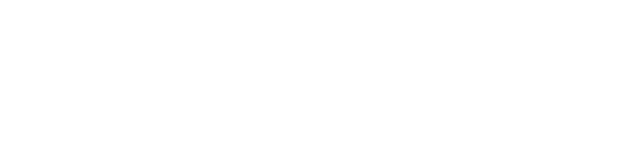
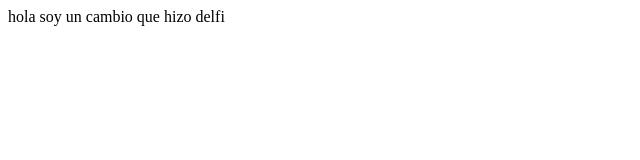
Before and after one commit to violecheb/progra1TI, a plain HTML site: page index.html in a window 1280 px wide. Shown: the whole page, without its empty margins (0-640 px from the left). Drawn offline with Linux system fonts and the light colour scheme.

Commit message:
delfi commit

```diff
--- a/index.html
+++ b/index.html
@@ -6,6 +6,6 @@
     <title>Document</title>
 </head>
 <body>
-
+    <div>hola soy un cambio que hizo delfi</div>
 </body>
 </html>
```
